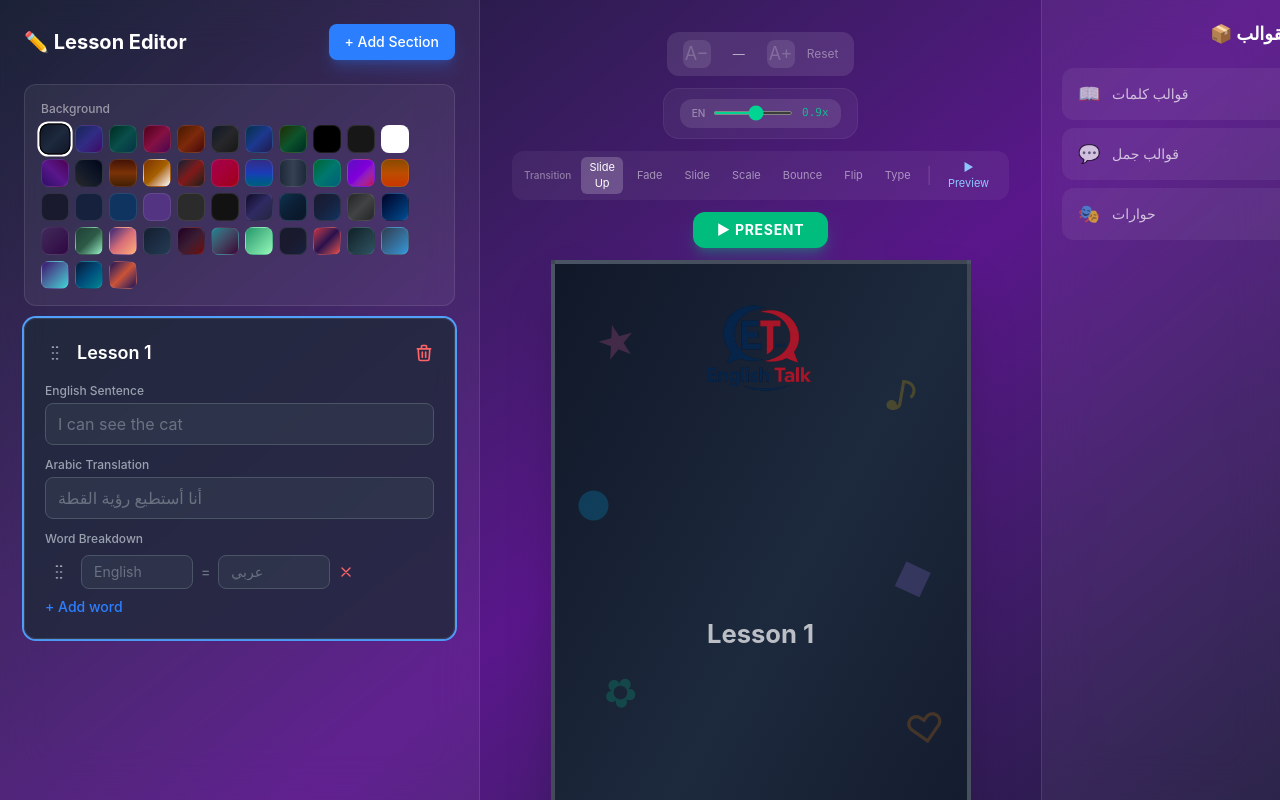
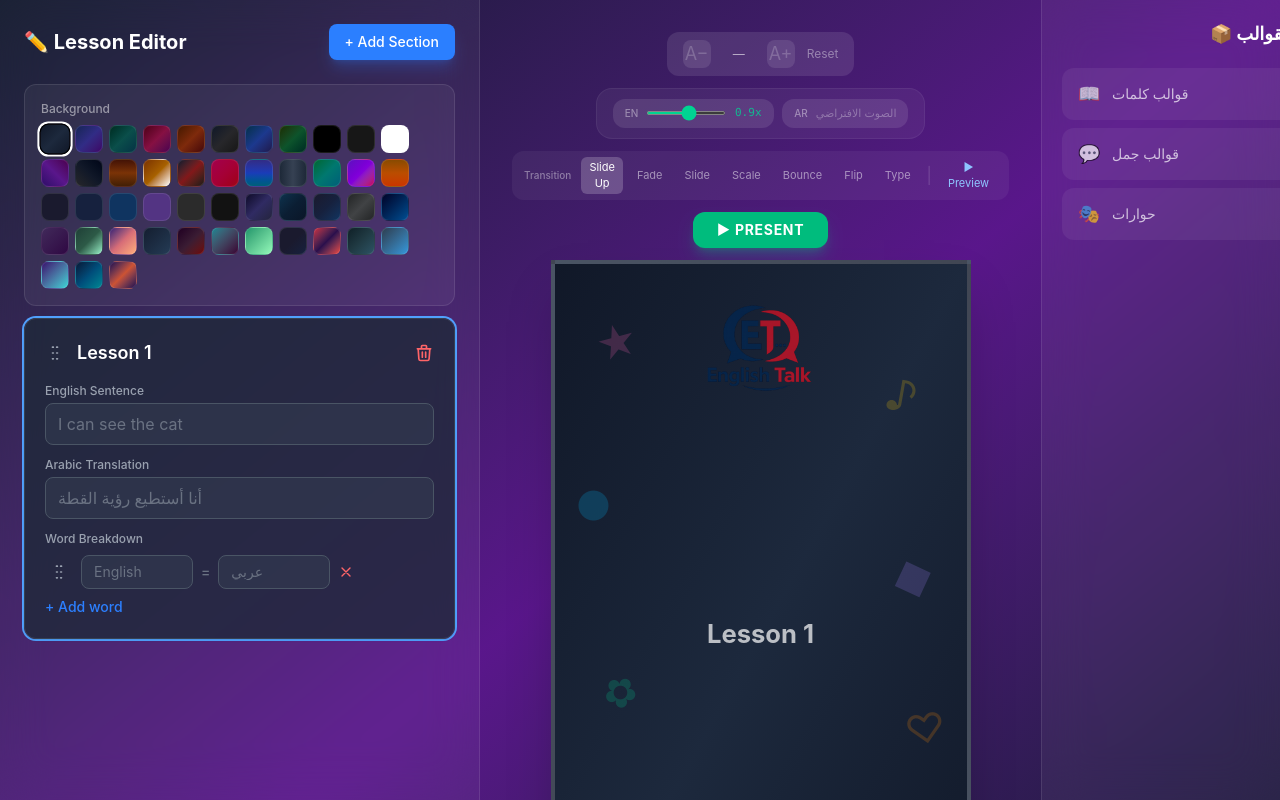
Before and after one commit to mohamedali3261/english-talk, a React (Vite) app: page / in a window 1280 px wide. Shown: the top 800 px of the page. Built offline with nearby package versions, Linux system fonts and the light colour scheme.

Commit message:
Fix AR voice selector not showing on mobile - always visible with fallback

```diff
--- a/src/components/PreviewPanel.tsx
+++ b/src/components/PreviewPanel.tsx
@@ -63,15 +63,22 @@ export default function PreviewPanel({
     const load = () => {
       const voices = window.speechSynthesis?.getVoices() ?? []
       const ar = voices.filter(v => v.lang.startsWith('ar'))
-      if (ar.length > 0) {
-        setArVoices(ar)
-        if (!arVoiceName) setArVoiceName(ar[0].name)
-      }
+      setArVoices(ar)
+      if (ar.length > 0 && !arVoiceName) setArVoiceName(ar[0].name)
     }
     load()
     window.speechSynthesis?.addEventListener('voiceschanged', load)
     return () => window.speechSynthesis?.removeEventListener('voiceschanged', load)
   }, [])
+
+  const tryLoadVoices = () => {
+    const voices = window.speechSynthesis?.getVoices() ?? []
+    const ar = voices.filter(v => v.lang.startsWith('ar'))
+    if (ar.length > 0) {
+      setArVoices(ar)
+      if (!arVoiceName) setArVoiceName(ar[0].name)
+    }
+  }
 
   const arVoice = arVoices.find(v => v.name === arVoiceName) ?? null
 
@@ -117,17 +124,19 @@ export default function PreviewPanel({
             className="w-20 h-1 accent-emerald-400 cursor-pointer" />
           <span className="text-emerald-400/80 text-[11px] w-7 text-center font-mono">{speechRate.toFixed(1)}x</span>
         </div>
-        {arVoices.length > 1 && (
-          <div className="flex items-center gap-2 bg-white/10 rounded-xl px-3 py-1.5">
-            <span className="text-[10px] text-white/40 font-medium">AR</span>
+        <div className="flex items-center gap-2 bg-white/10 rounded-xl px-3 py-1.5" onClick={tryLoadVoices}>
+          <span className="text-[10px] text-white/40 font-medium">AR</span>
+          {arVoices.length > 0 ? (
             <select value={arVoiceName} onChange={e => setArVoiceName(e.target.value)}
               className="bg-transparent text-white text-[11px] rounded-md px-1.5 py-0.5 outline-none cursor-pointer border border-white/10 hover:border-white/25 transition-colors">
               {arVoices.map(v => (
                 <option key={v.name} value={v.name} className="bg-gray-800 text-white">{v.name.replace(/Arabic.*$/, '').trim() || v.name}</option>
               ))}
             </select>
-          </div>
-        )}
+          ) : (
+            <span className="text-[11px] text-white/30">الصوت الافتراضي</span>
+          )}
+        </div>
       </div>
 
       <div className="flex items-center gap-1.5 bg-white/5 rounded-xl px-3 py-1.5">
```
